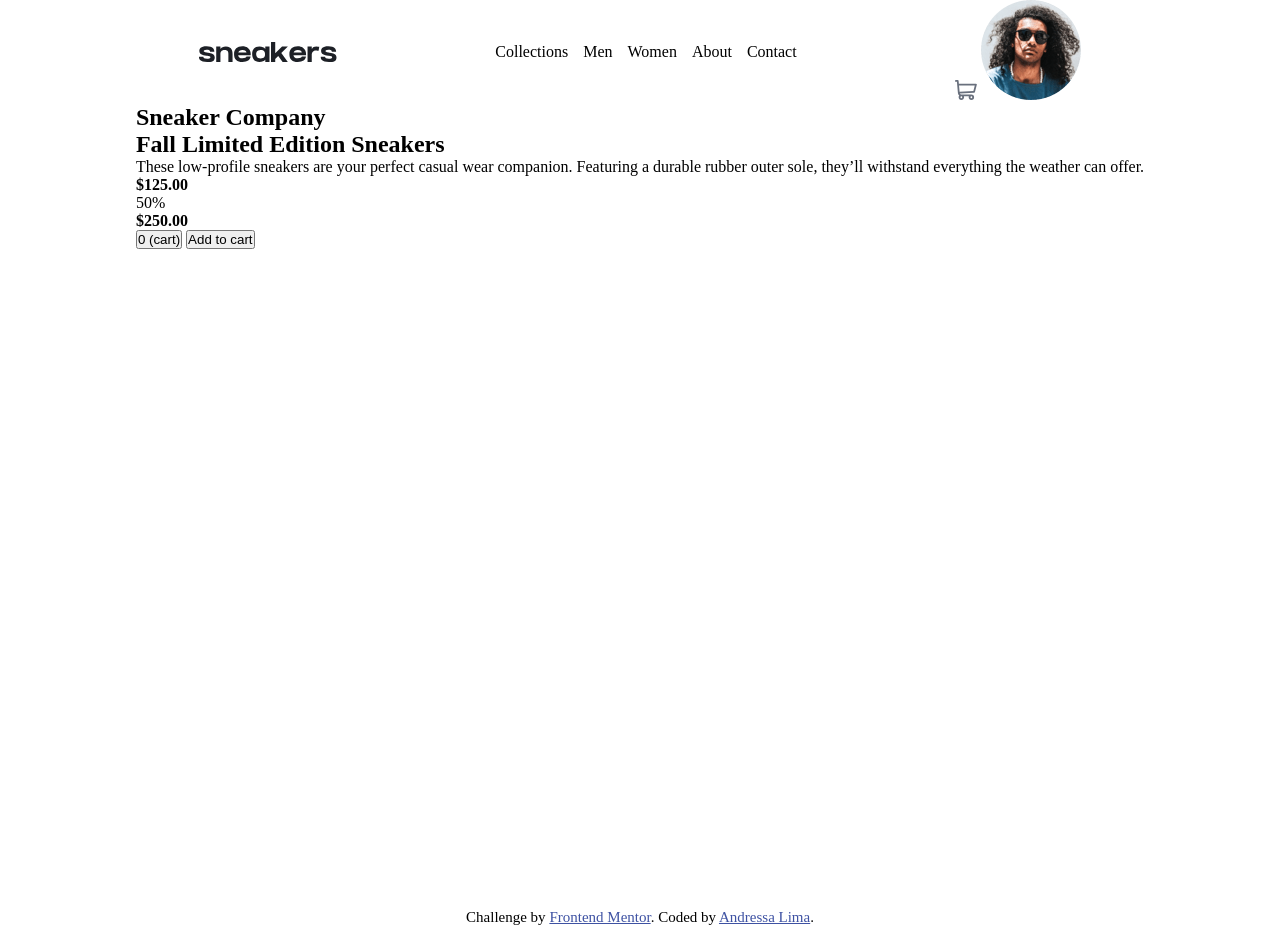
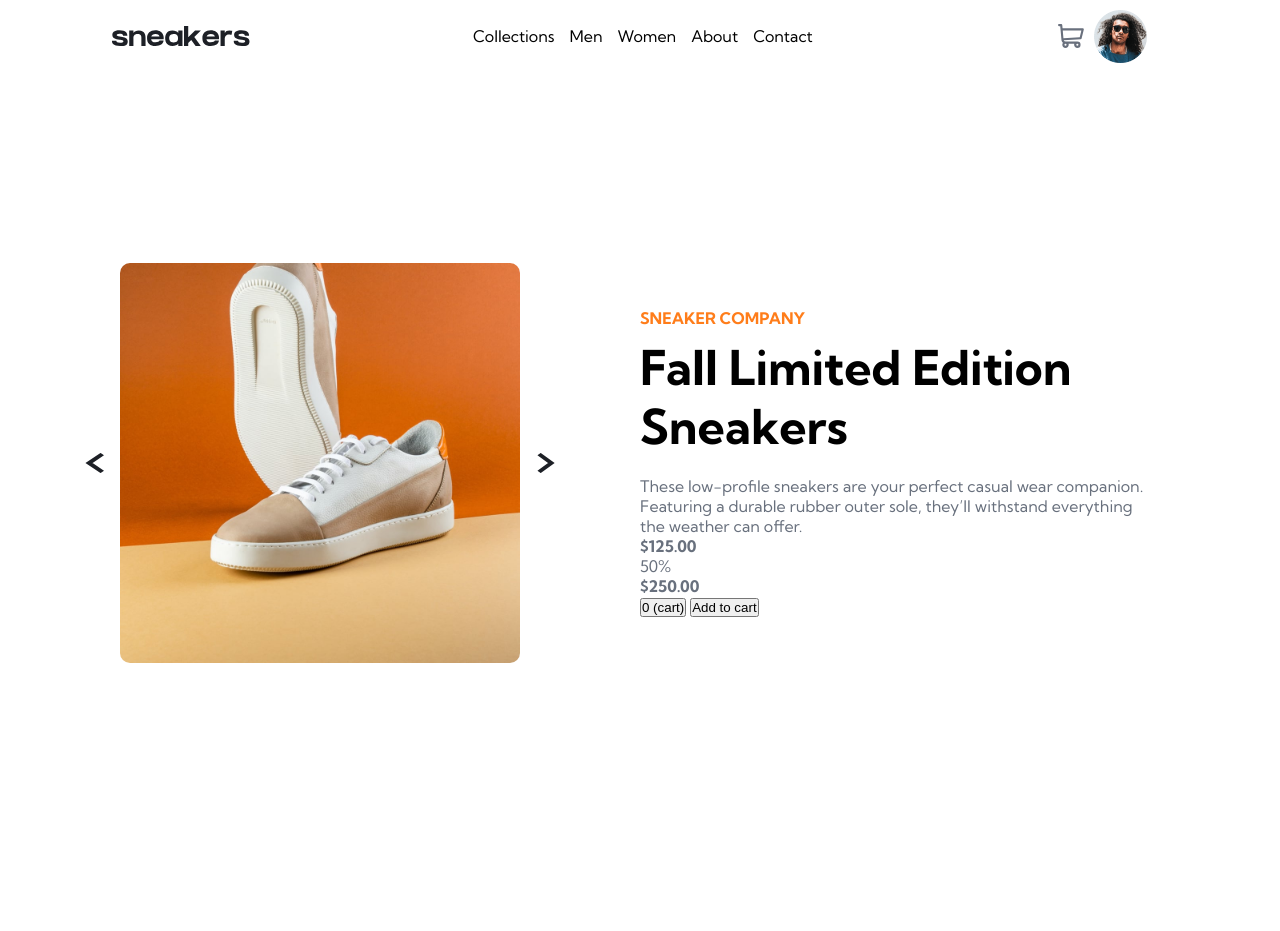
Before and after one commit to andressablima/ecommerce-page, a plain HTML site: page index.html in a window 1280 px wide. After the commit the page ends 863 px from the top, so only its background shows below. Drawn offline with Linux system fonts and the light colour scheme.

Commit message:
slider para as imagens, estilização do container principal

```diff
--- /dev/null
+++ b/index.css
@@ -0,0 +1,137 @@
+*{
+    margin: 0;
+    padding: 0;
+    box-sizing: border-box;
+}
+
+main{
+    margin-top: 10px;
+    font-family: 'Kumbh Sans', sans-serif;
+}
+
+.container{
+    display: grid;
+    grid-template-columns: repeat(2, 1fr);
+    grid-template-areas:
+     "header header"
+     "slider section"
+     "slider section"
+     "footer footer";
+}
+/* Main CSS */
+
+header{
+    width: 100%;
+    height: fit-content;
+    grid-area: header;
+}
+
+.menu-desktop{
+    display: flex;
+    flex-direction: row;
+    justify-content: space-around;
+    align-items: center;
+}
+
+ul{
+    list-style-type: none;
+    display: flex;
+    flex-direction: row;
+    gap: 15px;
+}
+
+li{
+    font-weight: 400;
+}
+.side-nav{
+    display: flex;
+    justify-content: center;
+    align-items: center;
+}
+.img-avatar{
+    width: 40%;
+}
+
+.cart-icon{
+    width: 20%;
+    margin-right: 10px;
+}
+.nav-mobile{
+    display: none;
+}
+/* Slider CSS */
+.container-slider{
+    display: flex;
+    width: 100%;
+    min-height: 100vh;
+    align-items: center;
+    justify-content: center;
+    gap: 1rem;
+    grid-area: slider;
+}
+
+.container-images{
+    position: relative;
+    display: flex;
+    align-items: center;
+    justify-content: center;
+    width: 400px;
+}
+
+.slider{
+    position: absolute;
+    width: 100%;
+    border-radius: 10px;
+    opacity: 0;
+    transition: opacity .2s;
+}
+
+.on{
+    opacity: 1;
+}
+
+#prev-button, #next-button{
+    width: 20px;
+    height: 20px;
+    border: none;
+    background-color: transparent;
+    cursor: pointer;
+}
+
+#prev-button img, #next-button img{
+    width: 100%;
+    height: 100%;
+}
+
+/* Description Section */
+
+section{
+    grid-area: section;
+    display: flex;
+    flex-wrap: wrap;
+    flex-direction: column;
+    flex-wrap: wrap;
+    justify-content: center;
+    text-align: left;
+    gap: 10px;
+    width: 80%;
+}
+
+.title1{
+    color: hsl(26, 100%, 55%);
+    text-transform: uppercase;
+    font-size: 16px;
+    font-weight: 700;
+}
+
+.title2{
+    font-weight: 700;
+    font-size: 2rem;
+    padding-bottom: 10px;
+}
+
+.descriptions{
+    color:hsl(219, 9%, 45%);
+    font-weight: 400;
+    line-height: 20px;
+}
--- a/index.html
+++ b/index.html
@@ -2,13 +2,11 @@
 <html lang="en">
 <head>
     <meta charset="UTF-8">
-  <meta name="viewport" content="width=device-width, initial-scale=1.0"> <!-- displays site properly based on user's device -->
-
-  <link rel="icon" type="image/png" sizes="32x32" href="./images/favicon-32x32.png">
-
-  <title>Frontend Mentor | E-commerce product page</title>
-  <link rel="stylesheet" href="./styles.css">
-
+    <meta http-equiv="X-UA-Compatible" content="IE=edge">
+    <meta name="viewport" content="width=device-width, initial-scale=1.0">
+    <title>Carrossel</title>
+    <link rel="stylesheet" href="./index.css">
+    <link href="https://fonts.googleapis.com/css2?family=Kumbh+Sans:wght@400;700&display=swap" rel="stylesheet">
 </head>
 <body>
     <main class="container">
@@ -52,19 +50,29 @@
         </div>
         <div class="side-nav">
           <img class="cart-icon" src="./images/icon-cart.svg">
-          <img class="prof-icon" src="./images/image-avatar.png">
+          <img class="img-avatar" src="./images/image-avatar.png">
         </div>
       </nav>
+    </header>
 
+    <div class="container-slider">
+        <button id="prev-button"><img src="./images/icon-previous.svg"></button>
+        <div class="container-images">
+            <img src="./images/image-product-1.jpg" class="slider on">
+            <img src="./images/image-product-2.jpg" class="slider">
+            <img src="./images/image-product-3.jpg" class="slider">
+            <img src="./images/image-product-4.jpg" class="slider">
+        </div>
+        <button id="next-button"><img src="./images/icon-next.svg"></button>
+    </div>
 
-    </header>
-    <div class="carrosel-imgs">
-
-
+    <section>
+        <div class="title1">
+            <p>Sneaker Company</p>
         </div>
-    <section>
-      <h2>Sneaker Company</h2>
+        <div class="title2">
             <h1>Fall Limited Edition Sneakers</h1>
+        </div>
         <div class="descriptions">
           <p>These low-profile sneakers are your perfect casual wear companion. Featuring a
           durable rubber outer sole, they’ll withstand everything the weather can offer.</p>
@@ -81,16 +89,17 @@
           <button> Add to cart </button>
         </div>
     </section>
-
-    <footer>
-      <div class="attribution">
-        Challenge by <a href="https://www.frontendmentor.io?ref=challenge" target="_blank">Frontend Mentor</a>.
-        Coded by <a href="https://www.linkedin.com/in/andressablima/">Andressa Lima</a>.
-      </div>
-    </footer>
     </main>
 
 
-  <scipt src="./scripts/main.js"></scipt>
+
+
+
+
+
+
+
+
+    <script src="./script/scripts.js"></script>
 </body>
 </html>
--- /dev/null
+++ b/script/scripts.js
@@ -0,0 +1,40 @@
+const slider = document.querySelectorAll('.slider');
+const btnPrev = document.getElementById('prev-button');
+const btnNext =document.getElementById('next-button');
+
+let currentSlide = 0;
+//término da criação de variáveis
+
+function hideSlider() {
+    slider.forEach(item => item.classList.remove('on'))
+}
+
+function showSlider() {
+    slider[currentSlide].classList.add('on')
+}
+
+function nextSlider() {
+    hideSlider()
+    if(currentSlide == slider.length -1){
+        currentSlide = 0
+    } else {
+        currentSlide++
+    }
+    showSlider()
+}
+
+function prevSlider() {
+    hideSlider()
+    if(currentSlide == 0) {
+        currentSlide = slider.lenght -1
+    } else {
+        currentSlide--
+    }
+    showSlider()
+}
+
+
+btnNext.addEventListener('click', nextSlider)
+btnPrev.addEventListener('click', prevSlider)
+
+console.log(slider)
--- a/styles.css
+++ /dev/null
@@ -1,80 +0,0 @@
-*{
-    margin: 0px;
-    padding: 0px;
-    box-sizing: border-box;
-}
-body{
-    display: flex;
-    justify-content: center;
-    align-items: center;
-}
-.container{
-    width: 100%;
-    height: fit-content;
-    overflow: hidden;
-    max-width: 1040px;
-    display: grid;
-    grid-template-columns: repeat (2,1fr);
-    grid-template-areas:
-     "header header"
-     "images descrip"
-     "images descrip"
-     "footer footer";
-}
-
-/* Menu Mobile */
-header{
-    width: 100%;
-    height: fit-content;
-    grid-area: header;
-}
-
-.menu-desktop{
-    display: flex;
-    flex-direction: row;
-    justify-content: space-around;
-    align-items: center;
-}
-
-ul{
-    list-style-type: none;
-    display: flex;
-    flex-direction: row;
-    gap: 15px;
-}
-
-img .prof-icon{
-    width: 20%;
-}
-
-.nav-mobile{
-    display: none;
-}
-
-/* Section */
-section{
-    grid-area: descrip;
-    width: 100%;
-    height: 100vh;
-}
-
-
-/* Footer */
-
-footer{
-    grid-area: footer;
-    display: flex;
-    justify-content: center;
-    margin: 5px;
-}
-.attribution {
-    font-size: 15px;
-    text-align: center;
-}
-.attribution a {
-    color: hsl(228, 45%, 44%);
-}
-
-
-/* Menu Desktop */
-menu-desktop
```
Also changed, not shown: scripts/main.js (deleted, +0 -7 lines), design/active-states-basket-empty.jpg (deleted), design/active-states-basket-filled.jpg (deleted), design/active-states-lightbox.jpg (deleted), design/desktop-design-lightbox.jpg (deleted), design/desktop-design.jpg (deleted), design/desktop-preview.jpg (deleted), design/mobile-design-basket-empty.jpg (deleted), design/mobile-design-basket-filled.jpg (deleted), design/mobile-design.jpg (deleted), design/mobile-menu.jpg (deleted), 1 other file. Lines whose indentation alone changed are shown as unchanged.
